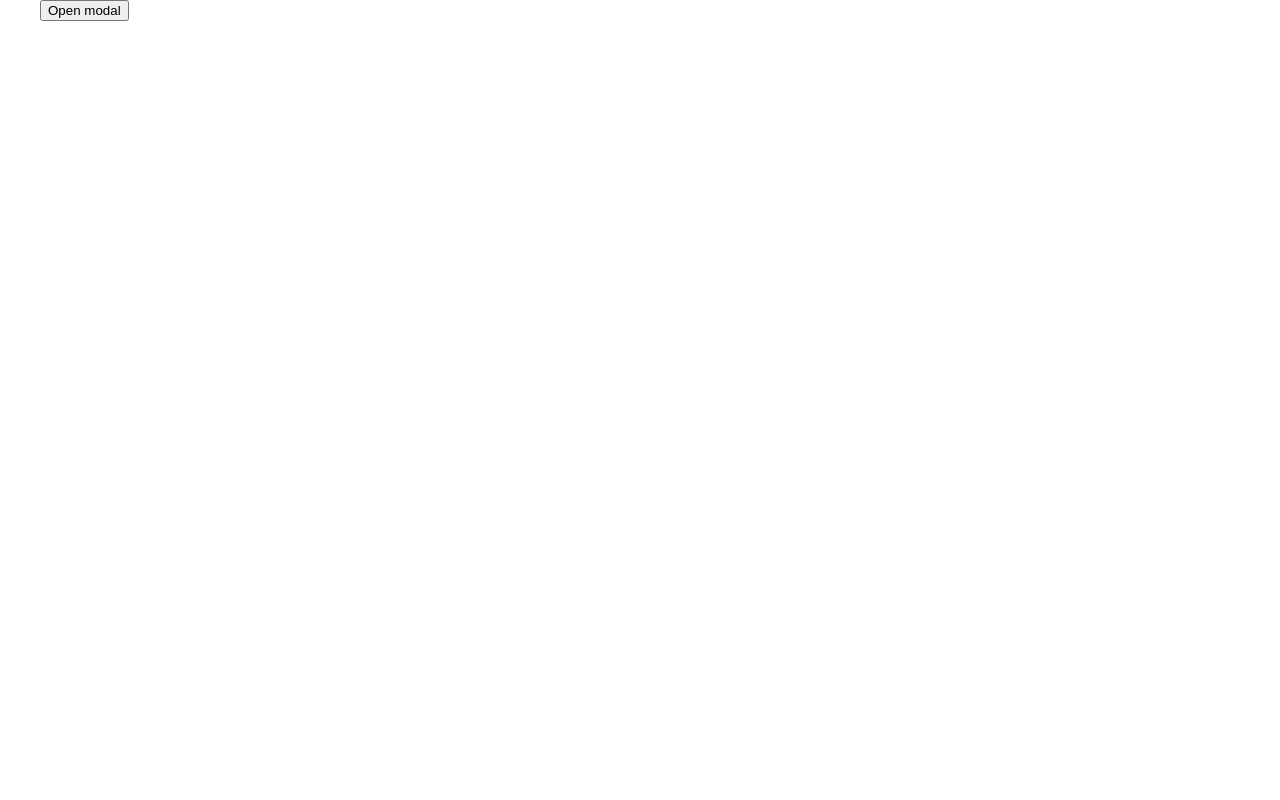
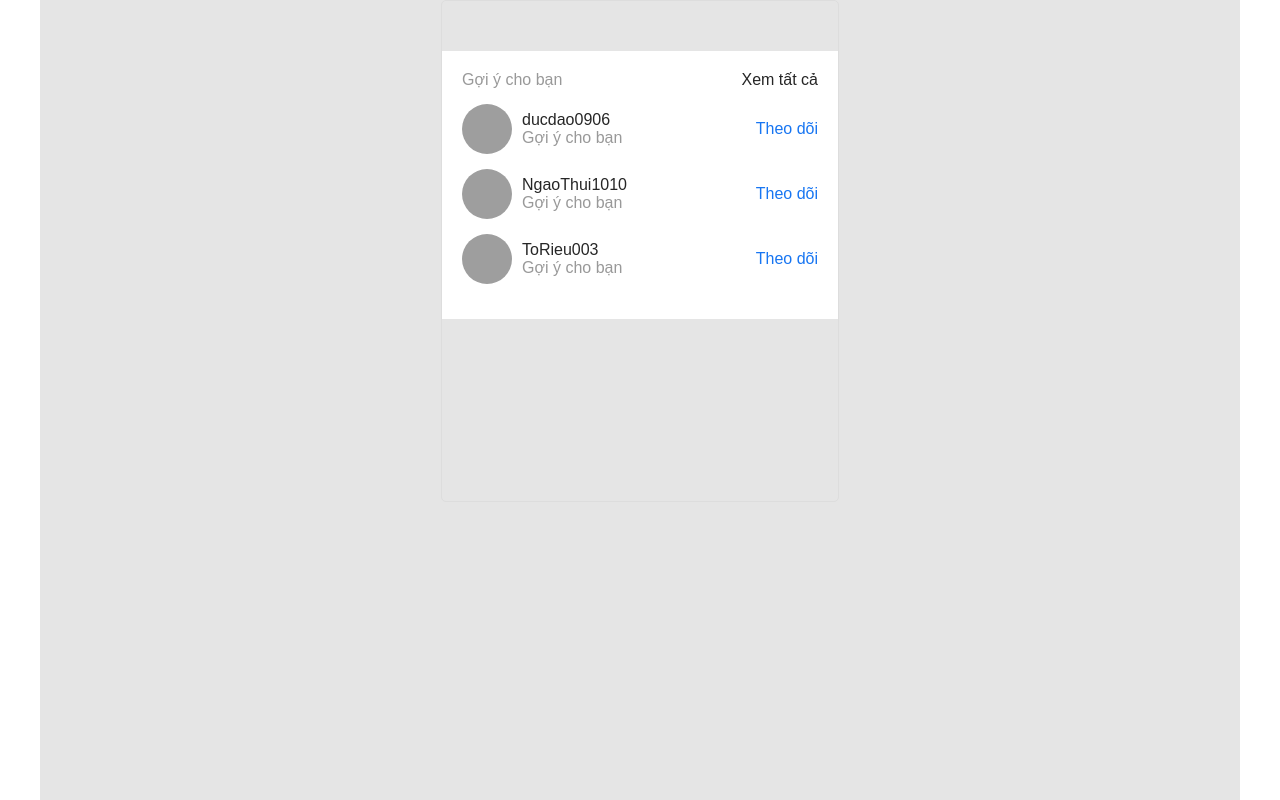
Before and after one commit to DucDa0/FullStackWebCourse, a React (Create React App) app in the folder ReactJS/02. bai-tap-tong-hop/: page / in a window 1280 px wide. Shown: the top 800 px of the page. Built offline with nearby package versions, Linux system fonts and the light colour scheme; grey boxes are pictures that could not be loaded.

Commit message:
add propTypes for friendList component

```diff
--- a/ReactJS/02. bai-tap-tong-hop/package.json
+++ b/ReactJS/02. bai-tap-tong-hop/package.json
@@ -7,6 +7,7 @@
     "@testing-library/react": "^9.5.0",
     "@testing-library/user-event": "^7.2.1",
     "classnames": "^2.2.6",
+    "prop-types": "^15.7.2",
     "react": "^16.13.1",
     "react-dom": "^16.13.1",
     "react-scripts": "3.4.1"
--- a/ReactJS/02. bai-tap-tong-hop/src/App.js
+++ b/ReactJS/02. bai-tap-tong-hop/src/App.js
@@ -3,11 +3,11 @@ import './css/main.css';
 // import Header from './components/Header';
 // import LoginForm from './components/LoginForm';
 // import TabMenu from './components/TabMenu';
-// import RecommendedFriends from './components/RecommendedFriends';
+import RecommendedFriends from './components/RecommendedFriends';
 // import DynamicClassNames from './components/DynamicClassNames';
 // import Notification from './components/Notification';
 // import SearchBox from './components/SearchBox'
-import Modal from './components/Modal'
+// import Modal from './components/Modal'
 
 export default class App extends Component{
   constructor(){
@@ -25,17 +25,17 @@ export default class App extends Component{
     }
   }
   render(){
-    const {trigger}=this.state;
+    // const {trigger}=this.state;
     return (
       <div className="main">
        {/* <Header/>
        <TabMenu/>
        <LoginForm content="Dao Van Duc"/> */}
-        {/* <RecommendedFriends/> */}
+        <RecommendedFriends/>
         {/* <DynamicClassNames/> */}
         {/* <Notification hasUnread={true}/> */}
         {/* <SearchBox onFocused={this.isClick()} isFocused={trigger}/> */}
-        <button onClick={this.isClick()}>Open modal</button>
+        {/* <button onClick={this.isClick()}>Open modal</button>
         {
           trigger && <Modal onClick={this.isClick()}>
                             <h2 className="title">This is my life</h2>
@@ -55,7 +55,7 @@ export default class App extends Component{
                             </p>
 
                     </Modal>
-        }
+        } */}
       </div>
     );
   }
--- a/ReactJS/02. bai-tap-tong-hop/src/components/FollowFriendListItem.js
+++ b/ReactJS/02. bai-tap-tong-hop/src/components/FollowFriendListItem.js
@@ -1,4 +1,5 @@
 import React, { Component } from 'react';
+import PropTypes from 'prop-types';
 import '../css/FollowFriendListItem.css';
 
 export default class FollowFriendListItem extends Component {
@@ -17,3 +18,7 @@ export default class FollowFriendListItem extends Component {
         )
     }
 }
+FollowFriendListItem.propTypes={
+    name: PropTypes.string.isRequired,
+    avatar: PropTypes.string.isRequired
+}
--- a/ReactJS/02. bai-tap-tong-hop/src/css/main.css
+++ b/ReactJS/02. bai-tap-tong-hop/src/css/main.css
@@ -2,6 +2,6 @@
     margin: 0 auto;
     max-width: 1200px;
     font-family: Arial, Helvetica, sans-serif;
-    /* background: #E5E5E5;
-    min-height: 1080px; */
+    background: #E5E5E5;
+    min-height: 1080px;
 }
```
Also changed, not shown: ReactJS/02. bai-tap-tong-hop/src/components/Notification.js (+0 -21 lines).
